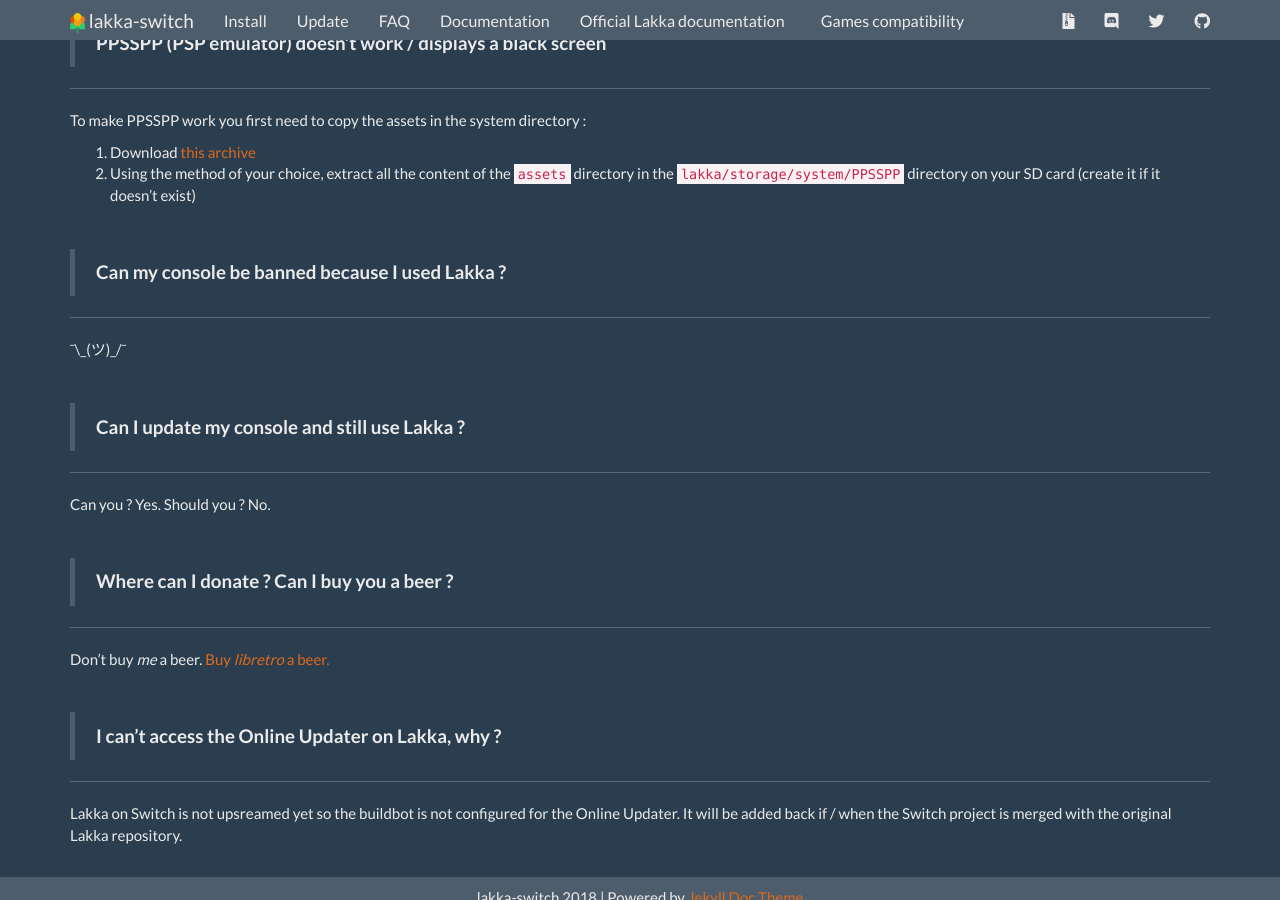
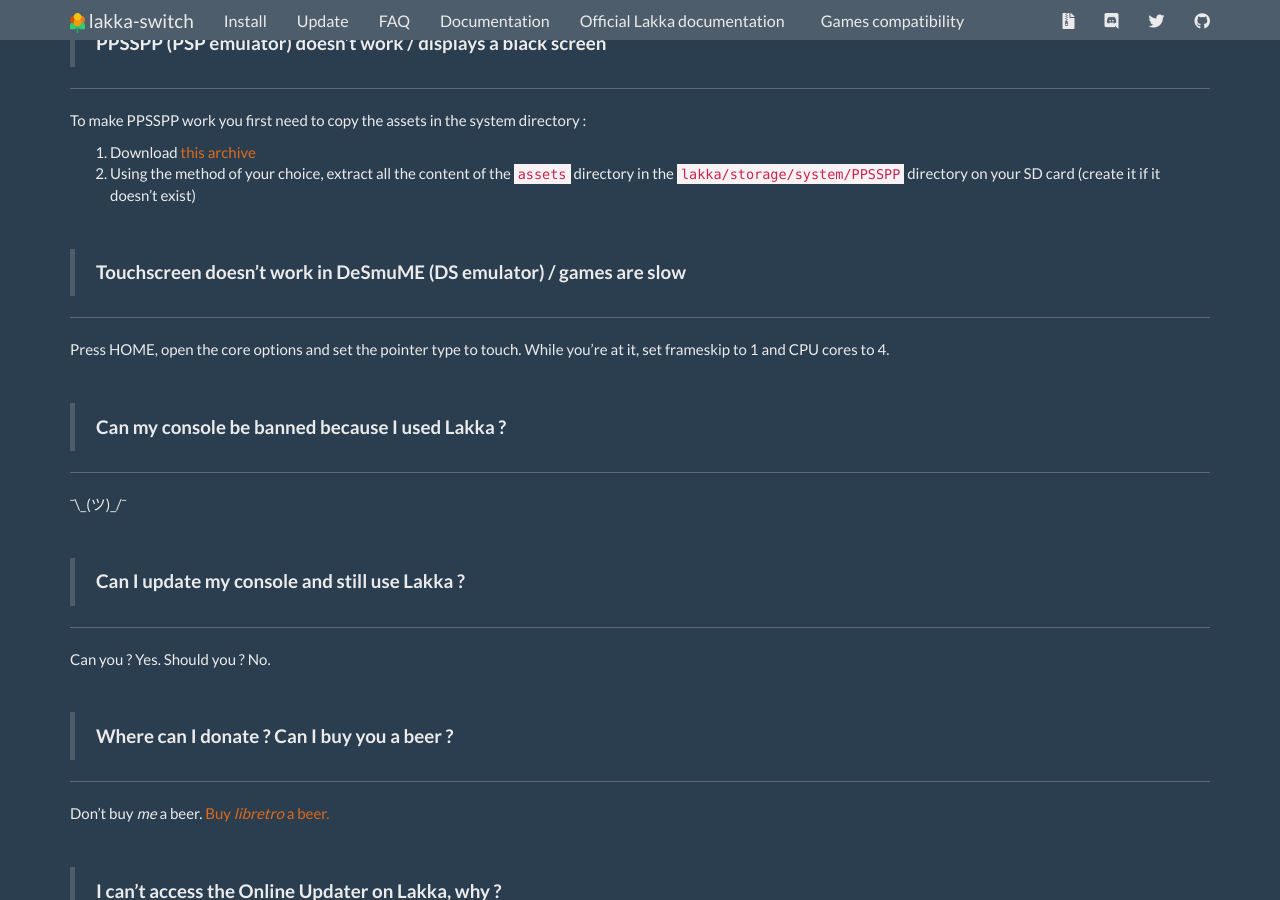
Before and after one commit to lakka-switch/documentation, a Jekyll site: the page built from faq.md, in a window 1280 px wide and 900 px high, scrolled down 5449 px. Built offline with Jekyll 4.4.1, drawn with Linux system fonts in a browser that asks for light colours; nearby versions of some CDN libraries.

Commit message:
Update faq.md

```diff
--- a/faq.md
+++ b/faq.md
@@ -225,6 +225,13 @@
 2. Using the method of your choice, extract all the content of the `assets` directory in the `lakka/storage/system/PPSSPP` directory on your SD card (create it if it doesn't exist)
 
 &nbsp;
+> **Touchscreen doesn't work in DeSmuME (DS emulator) / games are slow**
+
+***
+
+Press HOME, open the core options and set the pointer type to touch. While you're at it, set frameskip to 1 and CPU cores to 4.
+
+&nbsp;
 > **Can my console be banned because I used Lakka ?**
 
 ***
```
